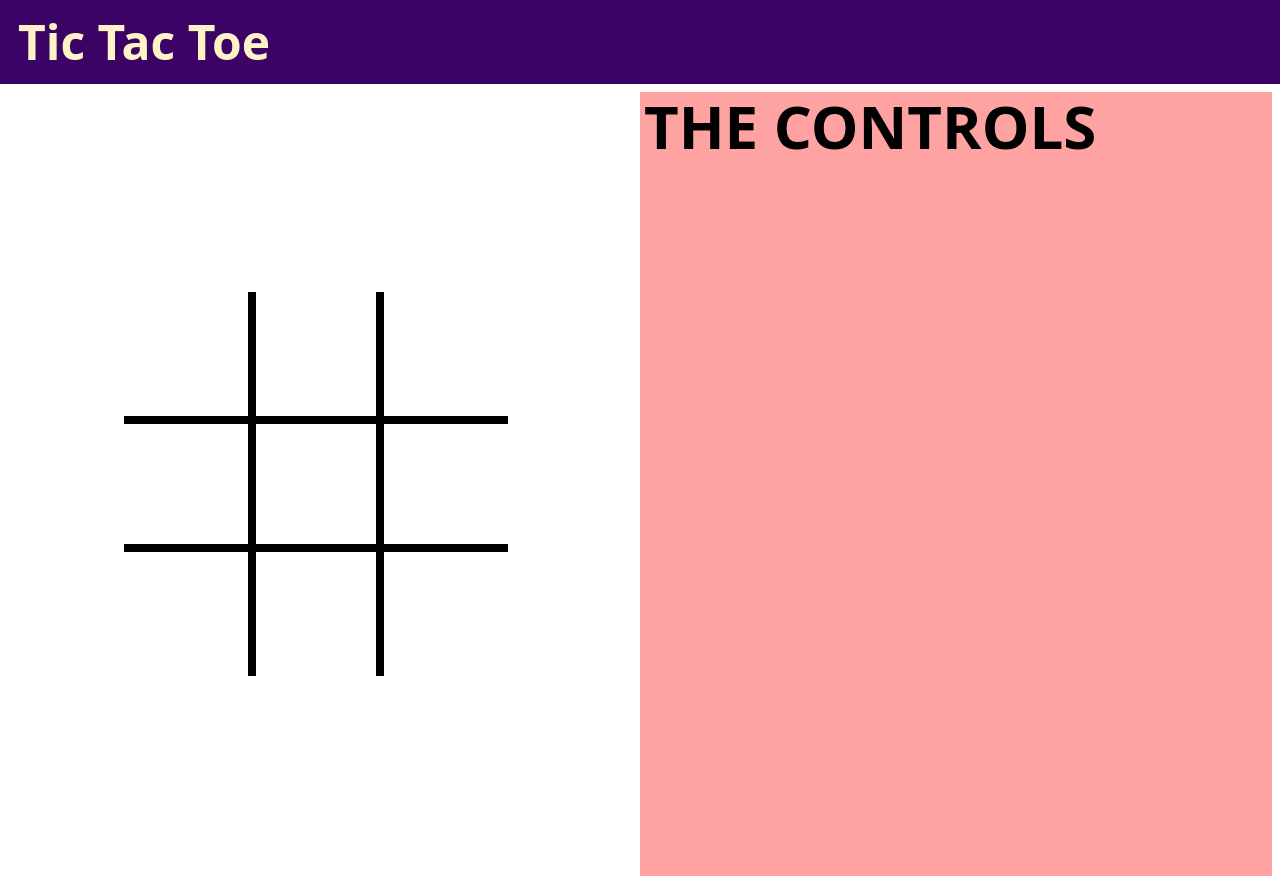
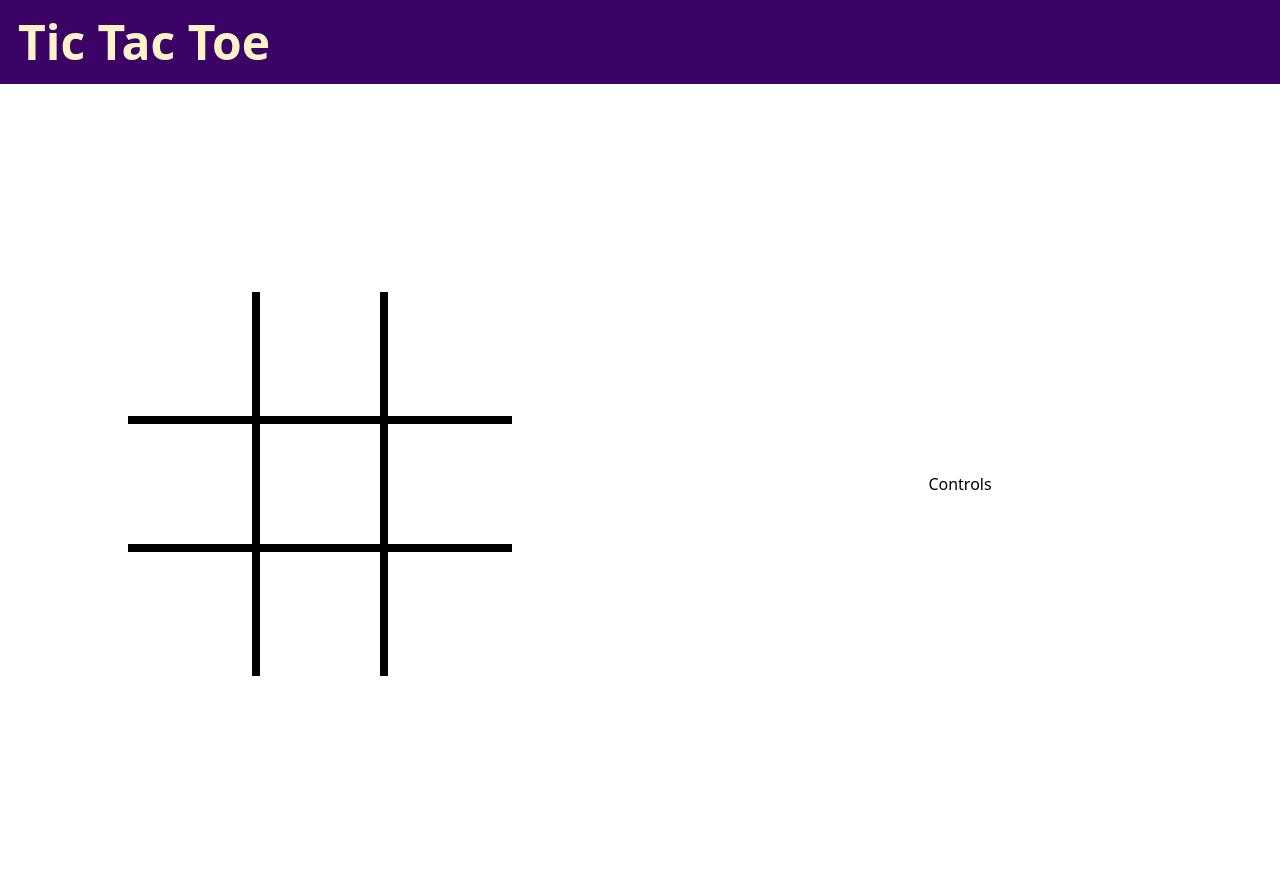
Before and after one commit to Shadow-Blaxe-123/TIcTaceToe-TSPractice-, a React (Vite) app: page / in a window 1280 px wide. Built offline with nearby package versions, Linux system fonts and the light colour scheme.

Commit message:
Added resetBoard method to Game Class/

```diff
--- a/src/App.tsx
+++ b/src/App.tsx
@@ -2,6 +2,7 @@ import "./App.css";
 import Board from "./Components/Board";
 import { useState } from "react";
 import Game from "./gameclass";
+import Controls from "./Components/Controls";
 
 function App() {
   const [board, setBoard] = useState<string[]>([
@@ -15,10 +16,9 @@ function App() {
     "",
     "",
   ]);
-  const game = new Game(board, setBoard);
-  // const [whichPlayerWon, setWhichPlayeWon] = useState<string>(game.winningPlayer);
 
   const [player, setPlayer] = useState<string>("X");
+  const game = new Game(board, player, setPlayer, setBoard);
   return (
     <>
       <div className="w-full p-2 text-5xl font-extrabold bg-purple-950">
@@ -27,11 +27,11 @@ function App() {
       <div className="flex justify-center h-screen">
         {/* TODO: Board */}
         <div className="w-1/2 flex justify-center items-center">
-          <Board game={game} player={player} setPlayer={setPlayer} />
+          <Board game={game} />
         </div>
         {/* TODO: Welcome, Turn, Reset & Music btn, dancing gif, leaderboard */}
-        <div className="bg-red-300 p-1 w-1/2 font-black text-6xl m-2">
-          THE CONTROLS
+        <div className="w-1/2 flex justify-center items-center">
+          <Controls game={game} />
         </div>
       </div>
     </>
--- a/src/Components/Board.tsx
+++ b/src/Components/Board.tsx
@@ -1,18 +1,16 @@
 // import { useState } from "react";
-import type React from "react";
+// import type React from "react";
 import type Game from "../gameclass";
-import type { SetStateAction } from "react";
+// import type { SetStateAction } from "react";
 
 type Props = {
   game: Game;
-  player: string;
-  setPlayer: React.Dispatch<SetStateAction<string>>;
+  // player: string;
+  // setPlayer: React.Dispatch<SetStateAction<string>>;
 };
 
 export default function Board({
   game,
-  player,
-  setPlayer,
 }: // board,
 // setBoard,
 Props) {
@@ -45,8 +43,7 @@ Props) {
                 if (game.isGameOver) {
                   return;
                 } else {
-                  game.addMove(index, player);
-                  setPlayer(player === "X" ? "O" : "X");
+                  game.addMove(index);
                 }
               }}
             >
--- /dev/null
+++ b/src/Components/Controls.tsx
@@ -0,0 +1,15 @@
+import type Game from "../gameclass";
+
+type Props = { game: Game };
+
+export default function Controls({ game }: Props) {
+  return (
+    <div
+      onClick={() => {
+        game.resetBoard();
+      }}
+    >
+      Controls
+    </div>
+  );
+}
--- a/src/gameclass.ts
+++ b/src/gameclass.ts
@@ -5,19 +5,28 @@ export default class Game {
   public isGameOver: boolean = false;
   public winningPlayer: string = "This is a Draw";
   public board: string[];
-    setBoard: React.Dispatch<SetStateAction<string[]>>;
+  private setBoard: React.Dispatch<SetStateAction<string[]>>;
+  public player: string;
+  private setPlayer: React.Dispatch<SetStateAction<string>>;
 
-    constructor(board: string[],
-      setBoard: React.Dispatch<SetStateAction<string[]>>) {
+  constructor(
+    board: string[],
+    player: string,
+    setPlayer: React.Dispatch<SetStateAction<string>>,
+    setBoard: React.Dispatch<SetStateAction<string[]>>
+  ) {
     this.board = board;
-        this.setBoard = setBoard
+    this.setBoard = setBoard;
+    this.player = player;
+    this.setPlayer = setPlayer;
   }
 
-    addMove( i: number, player: string) {
+  addMove(i: number) {
     const newBoard: string[] = [...this.board];
     if (!newBoard[i] && !this.isGameOver) {
-        newBoard[i] = player;
+      newBoard[i] = this.player;
       this.setBoard(newBoard);
+      this.setPlayer(this.player === "X" ? "O" : "X");
     } else console.log("cell");
   }
 
@@ -36,19 +45,22 @@ export default class Game {
       [2, 4, 6],
     ];
     winCombo.forEach(([a, b, c]) => {
-        if (this.board[a] !== "" && this.board[a] === this.board[b] && this.board[b] === this.board[c]) {
+      if (
+        this.board[a] !== "" &&
+        this.board[a] === this.board[b] &&
+        this.board[b] === this.board[c]
+      ) {
         this.isGameOver = true;
-          this.winningPlayer = 'The Winner is ' + this.board[a];
+        this.winningPlayer = "The Winner is " + this.board[a];
         //   console.log(this.winningPlayer);
-        } else if (this.board.every(cell => cell !== '')) {
+      } else if (this.board.every((cell) => cell !== "")) {
         this.isGameOver = true;
       }
     });
-
   }
 
-    resetBoard(){
-        const newBoard: string[] = this.board.map(() => '')
-        this.setBoard(newBoard)
+  resetBoard() {
+    this.setBoard(["", "", "", "", "", "", "", "", ""]);
+    this.setPlayer("X");
   }
 }
```
Lines whose indentation alone changed are shown as unchanged.
